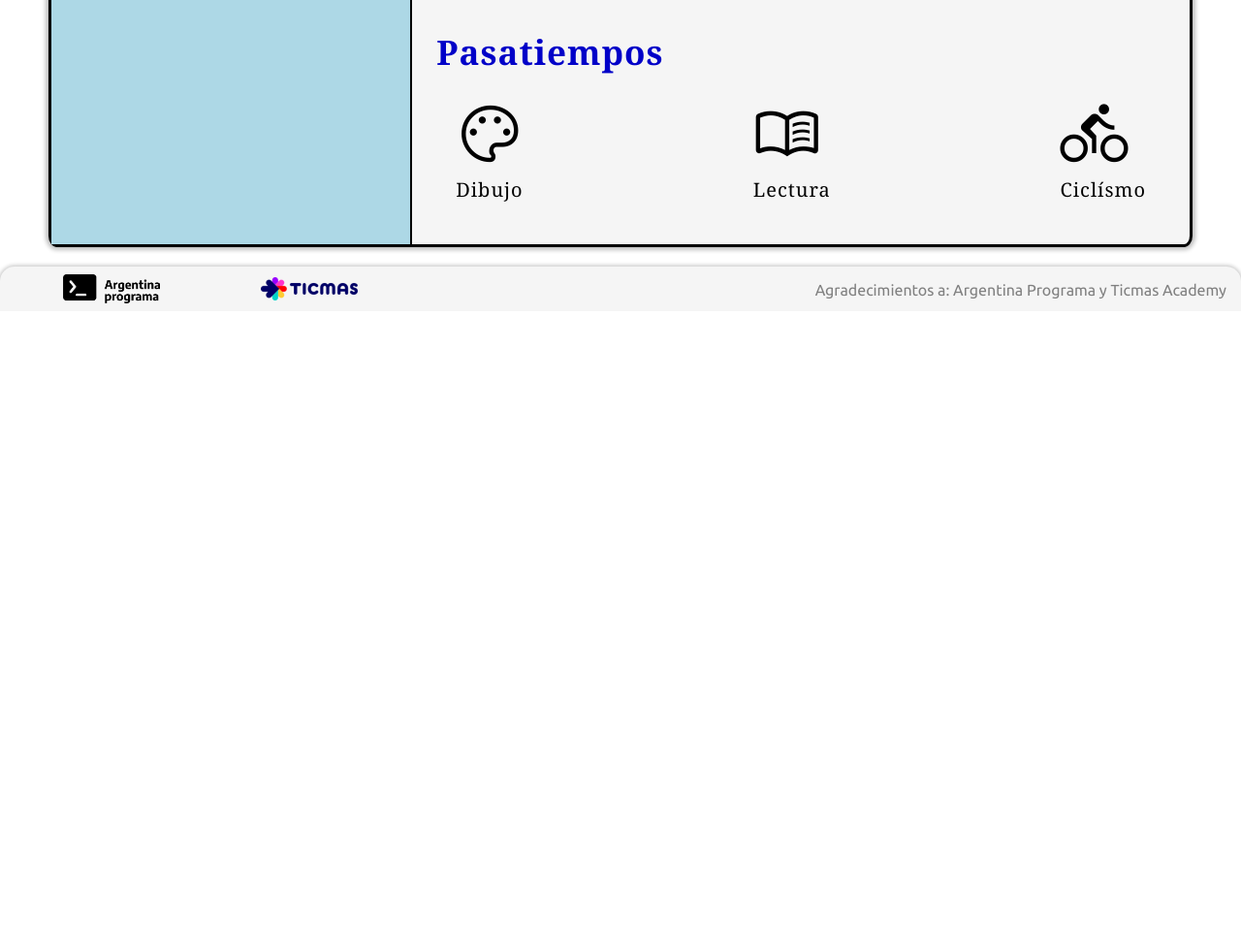
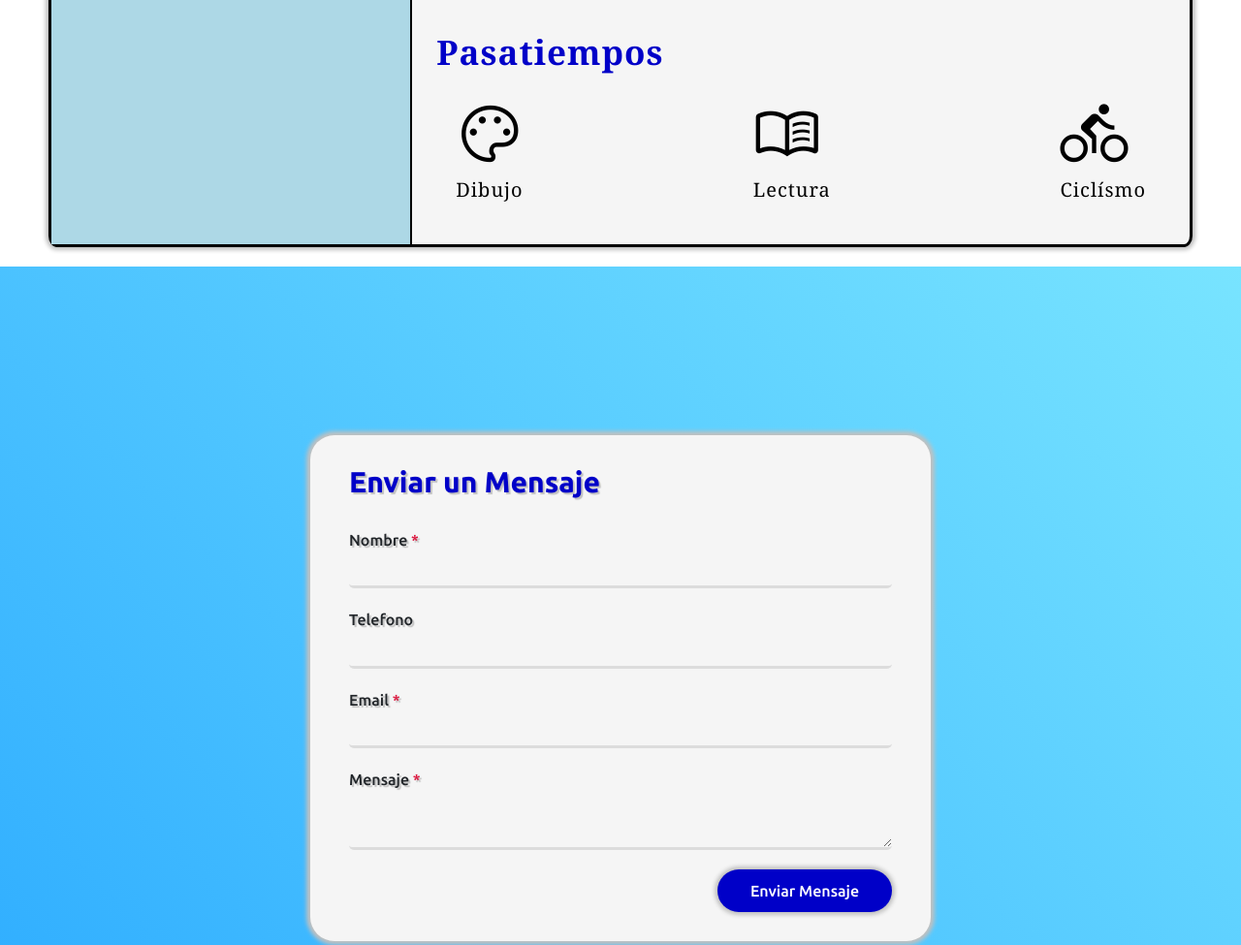
Before and after one commit to JoshuaMorales99/Curriculum-Vitae, a plain HTML site: page index.html in a window 1280 px wide. Shown: the part 2186-3161 px from the top of the page at 97% size. Before the commit the page ends 2507 px from the top, so only its background shows below. Drawn offline with nearby package versions, Linux system fonts and the light colour scheme.

Commit message:
Estructura y estilo de Contacto

```diff
--- a/assets/styles/style.css
+++ b/assets/styles/style.css
@@ -124,7 +124,7 @@ body {
     justify-content: center;
     text-align: center;
     width: 100%;
-    height: calc(100vh + 70px) ;
+    height: calc(100vh + 70px);
     user-select: none;
     font-family: 'Ubuntu', sans-serif;
     background-image: url("https://wallpaperaccess.com/full/4635743.jpg");
@@ -272,7 +272,83 @@ body {
 }
 
 /* ========== Contacto ========== */
+.contacto {
+    position: relative;
+    display: flex;
+    align-items: center;
+    justify-content: center;
+    width: 100%;
+    height: calc(100vh + 70px);
+    user-select: none;
+    font-family: 'Ubuntu', sans-serif;
+    background: linear-gradient(45deg, #2CABFF 0%, #78E4FF 100%);
+}
 
+.contacto .contacto-contenido {
+    width: 50%;
+    padding: 30px 40px;
+    border-radius: 25px;
+    text-shadow: silver 2px 2px 1px;
+    box-shadow: silver 0px 0px 4px 4px;
+    background-color: whitesmoke;
+}
+
+.contacto .contacto-contenido .contacto-titulo {
+    margin-bottom: 30px;
+    font-size: 30px;
+    font-weight: bold;
+    color: rgb(0, 0, 200);
+}
+
+.contacto .contacto-contenido .contacto-info {
+    display: flex;
+    flex-direction: column;
+}
+
+.contacto .contacto-contenido .contacto-info .contacto-texto {
+    font-size: 16px;
+    font-weight: 500;
+}
+
+.contacto .contacto-contenido .contacto-info .contacto-datos {
+    width: 100%;
+    padding: 8px 0px 5px;
+    margin-bottom: 20px;
+    border-radius: 5px;
+    border: none;
+    border-bottom: 3px solid gainsboro;
+    font-family: Georgia, 'Times New Roman', Times, serif;
+    font-size: 15px;
+    font-weight: 400;
+    background-color: transparent;
+}
+
+#contacto-mensaje {
+    max-width: 100%;
+    min-width: 100%;
+    max-height: 100px;
+}
+
+.contacto .contacto-contenido .contacto-info .contacto-datos:focus {
+    outline: none;
+}
+
+#contacto-boton {
+    align-self: flex-end;
+    width: 180px;
+    padding: 10px;
+    border: none;
+    border-radius: 25px;
+    font-size: 16px;
+    font-weight: 500;
+    box-shadow: silver 0px 0px 4px 3px;
+    background-color: rgb(0, 0, 200);
+    color: white;
+}
+
+#contacto-boton:hover {
+    background-color: rgb(0, 0, 255);
+}
 
 /* ========== Pie de página ========== */
 footer {
--- a/index.html
+++ b/index.html
@@ -88,7 +88,7 @@
             <p><strong>Nacimiento: </strong>05/03/1990</p>
             <p><strong>Celular: </strong>(357) 47x-255x</p>
             <p><strong>Dirección: </strong>17xx Camden Ave, EEUU</p>
-            <p><strong>Email: </strong>manuel.romera@example.com</p>
+            <p><strong>Email: </strong>manu.romera@example.com</p>
           </div>
 
           <h3 class="CV-campos">Lenguajes</h3>
@@ -189,7 +189,24 @@
 
     <!-- =================== Contancto =================== -->
     <div class="contacto">
+      <form class="contacto-contenido" action="#" method="get">
+        <h3 class="contacto-titulo">Enviar un Mensaje</h3>
+        <div class="contacto-info">
+          <label class="contacto-texto" for="contacto-nombre">Nombre <span style="color: crimson;">*</span></label>
+          <input class="contacto-datos" type="text" id="contacto-nombre" required>
 
+          <label class="contacto-texto" for="contacto-telefono">Telefono</label>
+          <input class="contacto-datos" type="email" id="contacto-telefono">
+
+          <label class="contacto-texto" for="contacto-email">Email <span style="color: crimson;">*</span></label>
+          <input class="contacto-datos" type="email" id="contacto-email" required>
+
+          <label class="contacto-texto" for="contacto-mensaje">Mensaje <span style="color: crimson;">*</span></label>
+          <textarea class="contacto-datos" id="contacto-mensaje" required></textarea>
+
+          <input id="contacto-boton" type="submit" value="Enviar Mensaje">
+        </div>
+      </form>
     </div>
 
     <!-- =================== Pie de página =================== -->
```
